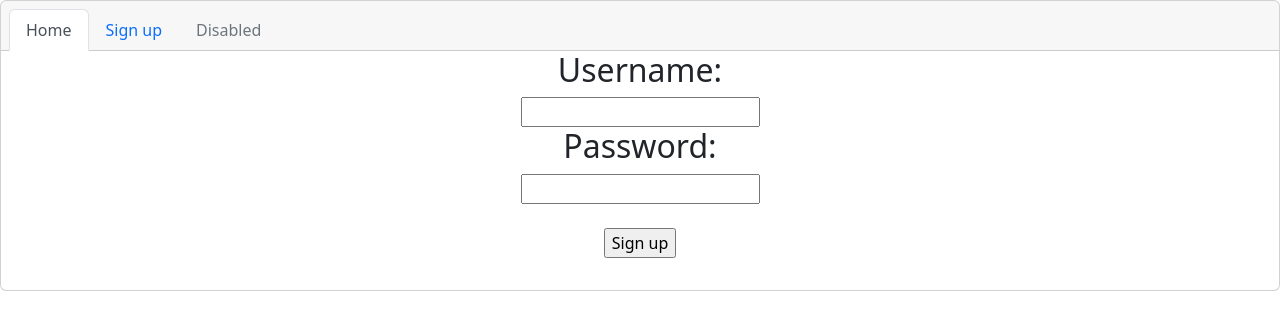
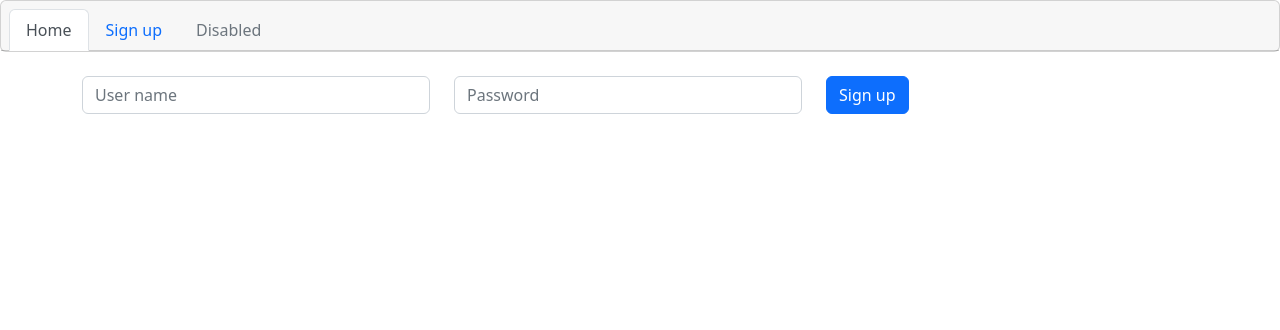
Before and after one commit to BABinc-Solutions/L2flask, a Flask app: page /userAuth/newuserform in a window 1280 px wide. Shown: the top 330 px of the page. Run offline with Flask 2, Linux system fonts and the light colour scheme.

Commit message:
bootstrap singup form

```diff
--- a/main.py
+++ b/main.py
@@ -12,4 +12,4 @@ def index():
     return render_template("index.html")
 
 
-app.run(host="0.0.0.0", port=80)
+app.run(host="0.0.0.0", port=80,debug=True)
--- a/templates/base.html
+++ b/templates/base.html
@@ -21,9 +21,8 @@
           </li>
         </ul>
       </div>
-{% block form %}{% endblock %}
-
-    </div>
+     </div>
+    {% block form %}{% endblock %}
 
   <script src="https://cdn.jsdelivr.net/npm/bootstrap@5.2.3/dist/js/bootstrap.bundle.min.js" integrity="sha384-kenU1KFdBIe4zVF0s0G1M5b4hcpxyD9F7jL+jjXkk+Q2h455rYXK/7HAuoJl+0I4" crossorigin="anonymous"></script>
   </body>
--- a/templates/newuserform.html
+++ b/templates/newuserform.html
@@ -1,11 +1,33 @@
 {% extends "base.html" %}
 {% block form %}
-    <form action="/userAuth/signup" method="post">
+<br>
+<div class="container">
+    <form class="row" action="/userAuth/signup" method="post">
+        <div class="row">
+          <div class="col align-self-start">
+            <input type="text" name='username' class="form-control" placeholder="User name" aria-label="User name">
+          </div>
+          <div class="col align-self-start">
+            <input type="password" name='password' class="form-control" placeholder="Password" aria-label="Password">
+          </div>
+          <div class="col align-self-start">
+            <button type="submit" class="btn btn-primary">Sign up</button>
+          </div>
+        </div>
+    </form>
+    <div class="row align-items-center">
+        <div class="col">
+            <br><h2>{{ value }}</h2>
+        </div>
+        <div class="col"></div>
+    </div>
+</div>
+    <!--<form action="/userAuth/signup" method="post">
         <h2>Username:</h2>
         <input type="text" name='username'>
         <h2>Password:</h2>
         <input  name='password' ><br><br>
         <input type="submit" value="Sign up">
     </form>
-    <br><h2>{{ value }}</h2>
+    <br><h2>{{ value }}</h2>-->
 {% endblock %}
--- a/userAuth/signup.py
+++ b/userAuth/signup.py
@@ -1,5 +1,7 @@
 from flask import Blueprint, render_template, request
 import json
+
+# need to create a check for if username and password are blank strings
 
 signup = Blueprint("signup", __name__)
 
```
